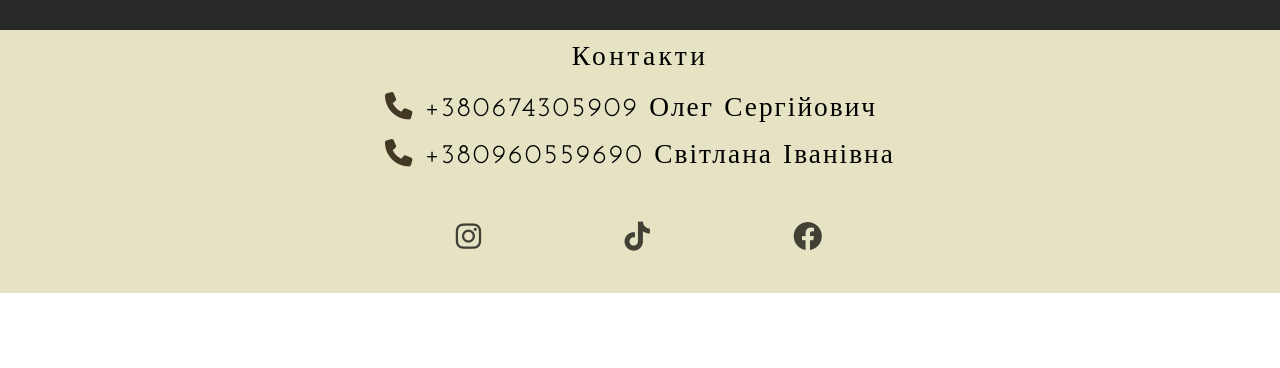
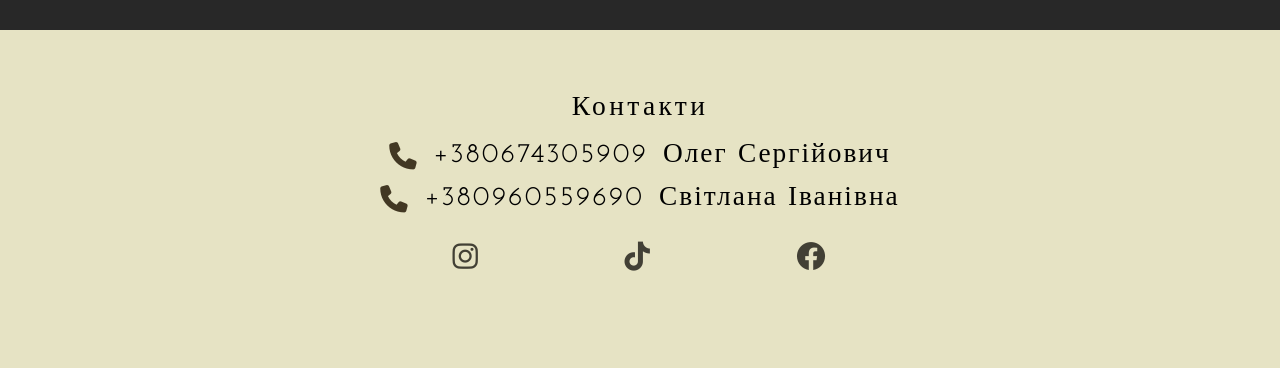
Before and after one commit to MazurVolodymyr/grape, a plain HTML site: page index.html in a window 1280 px wide. Shown: the part 8716-9084 px from the top of the page. Before the commit the page ends 9009 px from the top, so only its background shows below. Drawn offline with nearby package versions, Linux system fonts and the light colour scheme; a script that the page names is missing; a web font is replaced by a local one.

Commit message:
final v 2.0

```diff
--- a/scss/style.scss
+++ b/scss/style.scss
@@ -32,7 +32,7 @@ body{
 }
 .footer {
     width: 100%;
-    height: calc(170px + (250 - 170)*((100vw - 320px)/(1140 - 320)));
+    height: calc(280px + (330 - 280)*((100vw - 320px)/(1140 - 320)));
     background-color: #E6E3C4;
     display: flex;
     justify-content: center;
@@ -45,18 +45,30 @@ body{
         font-size: calc(17px + (26 - 17)*((100vw - 320px)/(1140 - 320)));
     }
     &__Oleg{
+        display: flex;
+        flex-wrap: wrap;
+        align-items: center;
+        justify-content: center;
         margin-bottom: 15px;
+        gap: 15px;
         a{
             color: #000000;
         }
     }
     &__Svitlana{
-        margin-bottom: calc(13px + (46 - 13)*((100vw - 320px)/(1140 - 320)));
+        display: flex;
+        flex-wrap: wrap;
+        align-items: center;
+        justify-content: center;
+        margin-bottom: 30px;
+        gap: 15px;
         a{
             color: #000000;
         }
     }
     &__myContacts{
+
+        padding-top: 50px;
         font-family: 'Josefin Slab';
         font-size: calc(18px + (26 - 18)*((100vw - 320px)/(1140 - 320)));
     }
```
Also changed, not shown: css/style.css.
